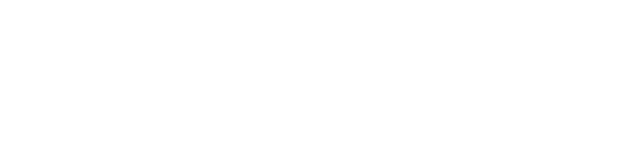
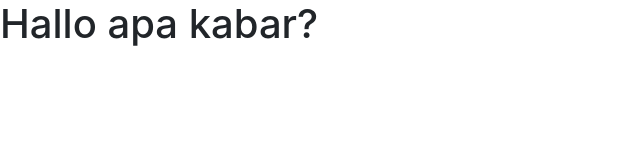
Before and after one commit to Widyantari/Widyantari.github.io, a plain HTML site: page index.html in a window 1280 px wide. Shown: the whole page, without its empty margins (0-640 px from the left). Drawn offline with nearby package versions, Linux system fonts and the light colour scheme.

Commit message:
uji coba

```diff
--- a/index.html
+++ b/index.html
@@ -11,7 +11,7 @@
 </head>
 
   <body>
-
+    <h1>Hallo apa kabar?</h1>
   </body>
 
 </html>
```
